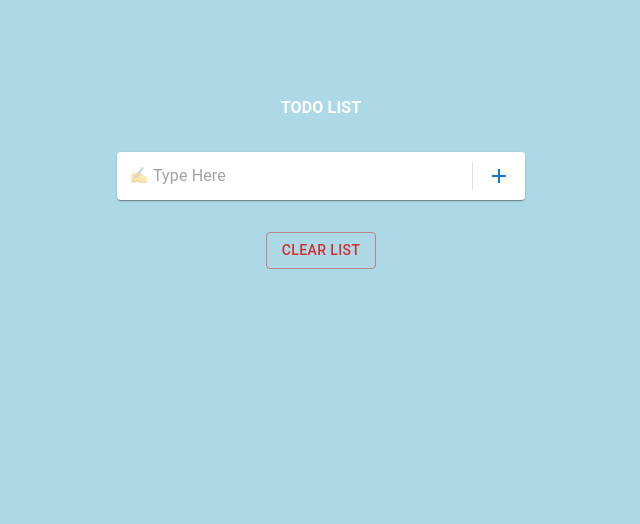
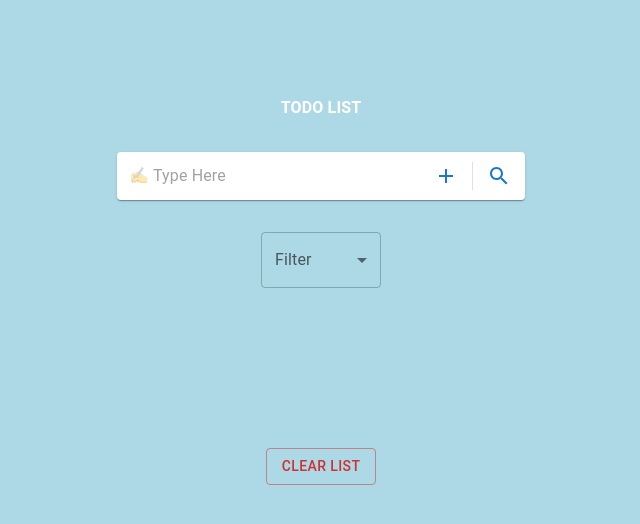
Before and after one commit to mesanjanasagar/todolist, a React (Create React App) app: page / in a window 1280 px wide. Shown: the top 524 px of the page, without its empty margins (319-959 px from the left). Built offline with nearby package versions, Linux system fonts and the light colour scheme.

Commit message:
changes for search and UI

```diff
--- a/src/components/todo.js
+++ b/src/components/todo.js
@@ -1,6 +1,13 @@
-import { Box, Button, Card, Divider, IconButton, InputBase, Paper, Typography } from "@mui/material";
+import { Box, Button, Divider, IconButton, InputBase, Paper, Typography } from "@mui/material";
 import React, { useState, useEffect } from "react";
-import { Add, Check, Delete, Edit } from "@mui/icons-material";
+import { Add, Check, Search } from "@mui/icons-material";
+import TaskAltIcon from '@mui/icons-material/TaskAlt';
+import DeleteOutlineOutlinedIcon from '@mui/icons-material/DeleteOutlineOutlined';
+import EditNoteOutlinedIcon from '@mui/icons-material/EditNoteOutlined';
+import InputLabel from '@mui/material/InputLabel';
+import MenuItem from '@mui/material/MenuItem';
+import FormControl from '@mui/material/FormControl';
+import Select from '@mui/material/Select';
 // get the localStorage data back
 const getLocalData = () => {
     const lists = localStorage.getItem("mytodolist");
@@ -17,27 +24,31 @@ const Todo = () => {
     const [items, setItems] = useState(getLocalData());
     const [isEditItem, setIsEditItem] = useState("");
     const [toggleButton, setToggleButton] = useState(false);
-
+    const [searchTerm, setSearchTerm] = useState("");
+    const [search, setSearch] = useState(false);
+    const [editField, seteditFeld] = useState(false);
+    const [editingData, setEditingData] = useState();
     // add the items fucnction
     const addItem = () => {
-        if (!inputdata) {
+        if (!inputdata && !isEditItem) {
             alert("Enter Some Thing");
-        } else if (inputdata && toggleButton) {
+        } else if (editingData && toggleButton) {
             setItems(
                 items.map((curElem) => {
                     if (curElem.id === isEditItem) {
-                        return { ...curElem, name: inputdata };
+                        return { ...curElem, name: editingData };
                     }
                     return curElem;
                 })
             );
-            setInputData("");
+            setEditingData("");
             setIsEditItem(null);
             setToggleButton(false);
         } else {
             const myNewInputData = {
                 id: new Date().getTime().toString(),
                 name: inputdata,
+                status: 'Created'
             };
             setItems([...items, myNewInputData]);
             setInputData("");
@@ -49,10 +60,18 @@ const Todo = () => {
         const item_todo_edited = items.find((curElem) => {
             return curElem.id === index;
         });
-        setInputData(item_todo_edited.name);
+        seteditFeld(!editField);
+        setEditingData(item_todo_edited.name);
         setIsEditItem(index);
         setToggleButton(true);
     };
+    let filteredItems = items.filter((item) => {
+        if (searchTerm === "") {
+            return item;
+        } else if (item.name.toLowerCase().includes(searchTerm.toLowerCase())) {
+            return item;
+        }
+    });
 
     // how to delete items section
     const deleteItem = (index) => {
@@ -66,12 +85,33 @@ const Todo = () => {
     const removeAll = () => {
         setItems([]);
     };
-
+    const handleStatus = (val) => {
+        setItems(
+            items.map((curElem) => {
+                if (curElem.id === val.id) {
+                    return { ...curElem, status: 'Complete' };
+                }
+                return curElem;
+            })
+        );
+    }
     // adding localStorage
     useEffect(() => {
         localStorage.setItem("mytodolist", JSON.stringify(items));
     }, [items]);
 
+    const [filter, setFilter] = useState('');
+    const handleChange = (event) => {
+        setFilter(event.target.value);
+        console.log(event.target.value);
+        filteredItems = items.filter((item) => {
+            if (event.target.value === "all") {
+                return item;
+            } else if (item.status.toLowerCase().includes(event.target.value.toLowerCase())) {
+                return item;
+            }
+        });
+    };
     return (
         <>
             <Box>
@@ -82,36 +122,93 @@ const Todo = () => {
                             component="form"
                             sx={{ p: '2px 4px', display: 'flex', alignItems: 'center', width: 400, mb: 4 }}
                         >
+                            {!search ?
                                 <InputBase
                                     sx={{ ml: 1, flex: 1 }}
                                     placeholder="✍ Type Here"
                                     value={inputdata}
                                     onChange={(event) => setInputData(event.target.value)}
-                            />
+                                /> :
+                                <InputBase
+                                    sx={{ ml: 1, flex: 1 }}
+                                    placeholder="🔍 Search Here"
+                                    value={searchTerm}
+                                    onChange={(event) => setSearchTerm(event.target.value)}
+                                />}
+                            <IconButton color="primary" onClick={addItem} sx={{ p: '10px' }} aria-label="directions">
+                                <Add />
+                            </IconButton>
                             <Divider sx={{ height: 28, m: 0.5 }} orientation="vertical" />
-                            <IconButton color="primary" onClick={addItem} sx={{ p: '10px' }} aria-label="directions">
-                                {!toggleButton ?
-                                    <Add /> :
-                                    <Check />}
+                            <IconButton color={search ? "error" : "primary"} onClick={() => setSearch(!search)} sx={{ p: '10px' }} aria-label="directions">
+                                <Search />
                             </IconButton>
                         </Paper>
                     </Box>
+                    <Box sx={{ width: 120, marginX: 'auto' }}>
+                        <FormControl fullWidth>
+                            <InputLabel id="demo-simple-select-label">Filter</InputLabel>
+                            <Select
+                                labelId="demo-simple-select-label"
+                                id="demo-simple-select"
+                                value={filter}
+                                label="filter"
+                                onChange={handleChange}
+                            >
+                                <MenuItem value={"all"}>All</MenuItem>
+                                <MenuItem value={"pending"}>Pending</MenuItem>
+                                <MenuItem value={"complete"}>Complete</MenuItem>
+                            </Select>
+                        </FormControl>
+                    </Box>
 
                     {/* show our items  */}
-                    <Box sx={{ display: 'flex', flexDirection: 'column', alignItems: 'center', justifyContent: 'center' }}>
-                        {items.map((curElem) => {
+                    <Box sx={{ display: 'flex', flexDirection: 'column', alignItems: 'center', justifyContent: 'center', p: 10 }}>
+                        {filteredItems.map((curElem) => {
                             return (
-                                <Paper sx={{ p: '2px 4px', p: 1.5, m: 2, display: 'flex', justifyContent: 'space-between', alignItems: 'center', width: 400, mb: 4 }} key={curElem.id}>
+                                <Paper sx={{ p: '2px 4px', p: 1.5, m: 2, mb: 4, width: '100%' }} key={curElem.id}>
+                                    <Box sx={{ display: 'flex', justifyContent: 'space-between', alignItems: 'center', }}>
+                                        {editField && isEditItem === curElem.id ?
+                                            <InputBase
+                                                sx={{ ml: 1, flex: 1 }}
+                                                value={editingData}
+                                                onChange={(event) => setEditingData(event.target.value)}
+                                            />
+                                            :
+                                            <Box sx={{ wordWrap: 'break-word' }}>
                                                 <Typography sx={{}}>{curElem.name}</Typography>
+                                            </Box>
+                                        }
                                         <Box>
-                                        <Edit sx={{ p: 1 }} onClick={() => editItem(curElem.id)} />
-                                        <Delete sx={{ p: 1 }} onClick={() => deleteItem(curElem.id)} />
+                                            <Box sx={{ display: 'flex', alignItems: 'center' }}>
+                                                {editField && isEditItem === curElem.id ?
+                                                    <Check sx={{ p: 1 }} onClick={() => {
+                                                        addItem();
+                                                        seteditFeld(false);
+                                                    }} />
+                                                    :
+                                                    curElem.status !== 'Complete' ?
+                                                        <EditNoteOutlinedIcon sx={{ p: 1 }}
+                                                            onClick={() => {
+                                                                editItem(curElem.id);
+                                                                seteditFeld(true)
+                                                            }} /> : ""
+                                                }
+                                                <DeleteOutlineOutlinedIcon
+                                                    sx={{ p: 1 }}
+                                                    onClick={() => deleteItem(curElem.id)} />
+                                                {curElem.status !== 'Complete' ?
+                                                    <Button
+                                                        variant="outlined"
+                                                        onClick={() => handleStatus(curElem)}
+                                                        sx={{ fontSize: 12 }}>Mark as Complete</Button>
+                                                    : <TaskAltIcon sx={{ color: 'green' }} />}
+                                            </Box>
+                                        </Box>
                                     </Box>
                                 </Paper>
                             );
                         })}
                     </Box>
-
                     {/* rmeove all button  */}
                     <Button
                         color="error"
```
Lines whose indentation alone changed are shown as unchanged.
